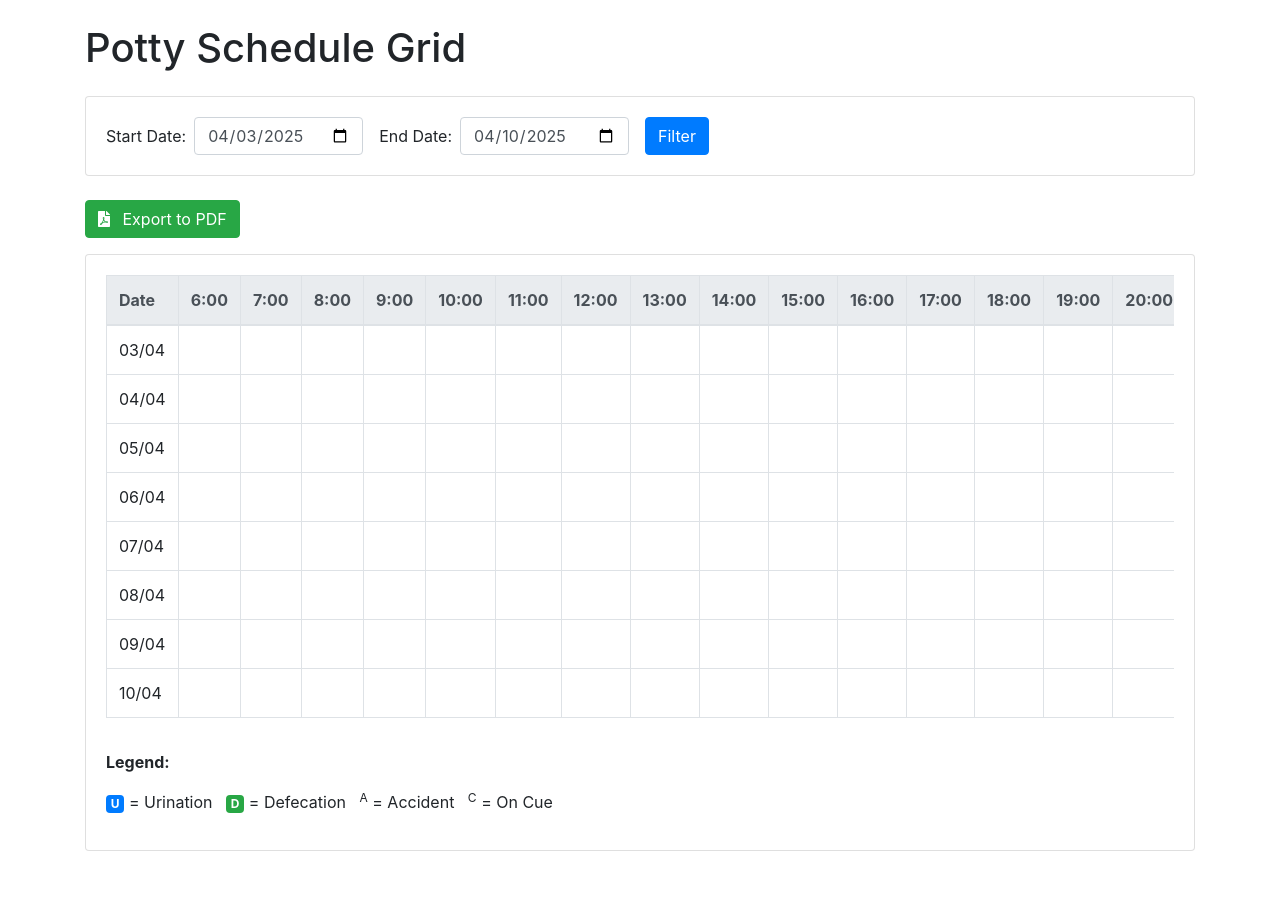
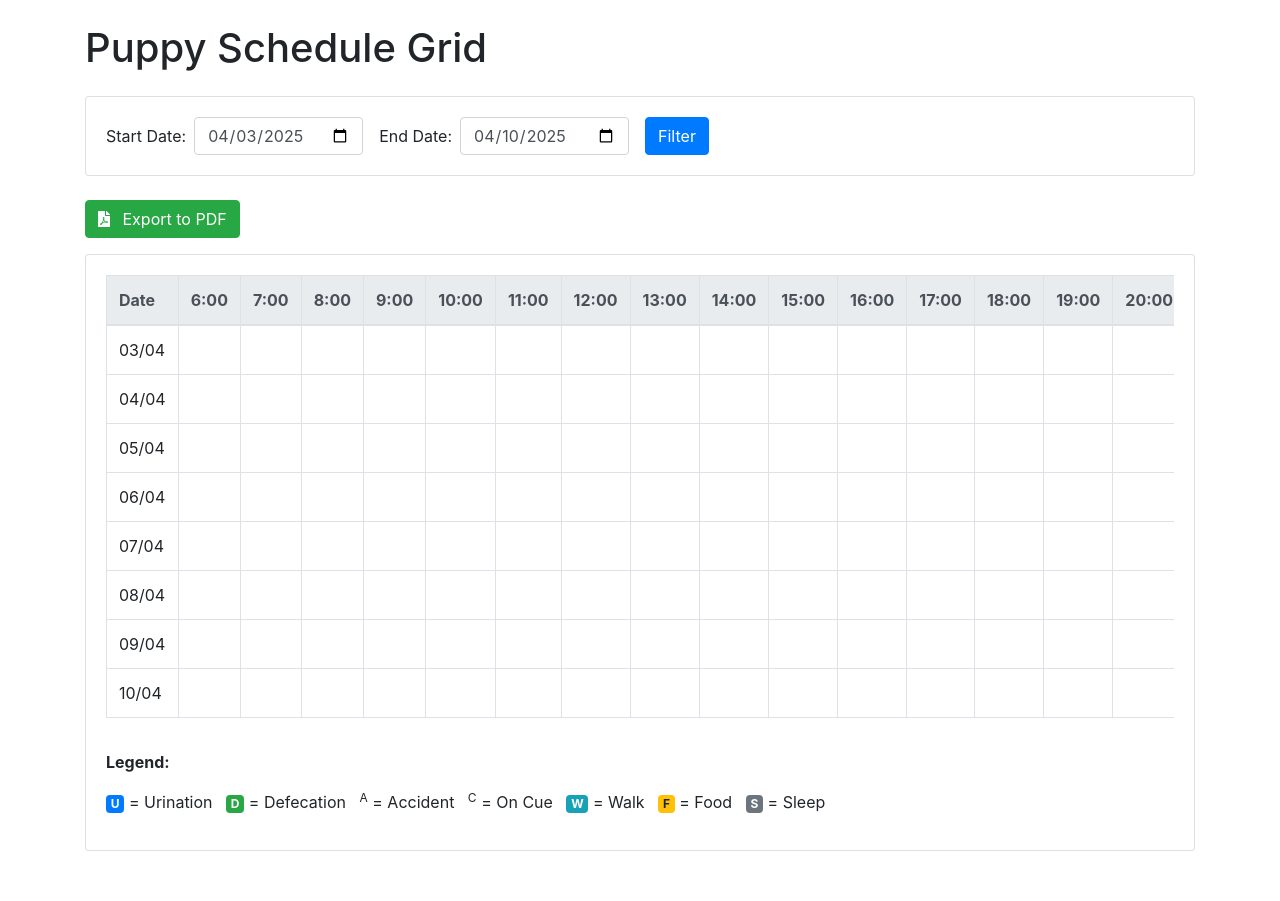
Before and after one commit to Jack-B-Hall/PuppyTracker, a Flask app: page /grid in a window 1280 px wide. Shown: the part 56-957 px from the top of the page. Run offline with Flask 3, Linux system fonts and the light colour scheme; data that the repository does not hold is empty.

Commit message:
JH - Improved Grid with more info

```diff
--- a/routes/grid_routes.py
+++ b/routes/grid_routes.py
@@ -1,9 +1,9 @@
 from flask import render_template, request, send_file
-from models import PottyEvent
+from models import PottyEvent, FoodEvent, SleepEvent, WalkEvent
 from utils.time_utils import get_local_time
 import io
 from reportlab.lib import colors
-from reportlab.lib.pagesizes import letter, landscape
+from reportlab.lib.pagesizes import letter, A4, landscape
 from reportlab.platypus import SimpleDocTemplate, Table, TableStyle, Paragraph, Spacer
 from reportlab.lib.styles import getSampleStyleSheet
 from datetime import datetime, timedelta
@@ -52,26 +52,87 @@ def register_grid_routes(app, db):
         for date in date_range:
             grid_data[date] = {h: [] for h in range(6, 23)}  # 6am to 10pm
 
-        # Fill in grid data
+        # Fill in grid data with potty events
         for event in potty_events:
             event_date = event.timestamp.date()
             event_hour = event.timestamp.hour
-
             if event_date in grid_data and 6 <= event_hour <= 22:
                 event_code = 'U' if event.event_type == 'U' else 'D'
                 if event.is_accident:
                     event_code += 'A'
                 if event.on_cue:
                     event_code += 'C'
-
                 grid_data[event_date][event_hour].append(event_code)
 
+        # Add Food events to grid
+        food_events = FoodEvent.query.filter(
+            FoodEvent.timestamp >= start_datetime,
+            FoodEvent.timestamp <= end_datetime
+        ).order_by(FoodEvent.timestamp).all()
+        for event in food_events:
+            event_date = event.timestamp.date()
+            event_hour = event.timestamp.hour
+            if event_date in grid_data and 6 <= event_hour <= 22:
+                grid_data[event_date][event_hour].append('F')
+
+        # Add Sleep events to grid
+        sleep_events = SleepEvent.query.all()
+        for event in sleep_events:
+            if not event.sleep_time:
+                continue
+            start_time = event.sleep_time
+            end_time = event.wake_time or event.sleep_time
+            if end_time < start_datetime or start_time > end_datetime:
+                continue
+            current_start = max(start_time, start_datetime)
+            current_end = min(end_time, end_datetime)
+            for date in date_range:
+                for hour in range(6, 23):
+                    slot_start = datetime.combine(date, datetime.min.time()) + timedelta(hours=hour)
+                    slot_end = slot_start + timedelta(hours=1)
+                    if current_start < slot_end and current_end > slot_start:
+                        grid_data[date][hour].append('S')
+
+        # Add Walk events to grid
+        walk_events = WalkEvent.query.all()
+        for event in walk_events:
+            start_time = event.start_time
+            end_time = event.end_time or event.start_time
+            if end_time < start_datetime or start_time > end_datetime:
+                continue
+            current_start = max(start_time, start_datetime)
+            current_end = min(end_time, end_datetime)
+            for date in date_range:
+                for hour in range(6, 23):
+                    slot_start = datetime.combine(date, datetime.min.time()) + timedelta(hours=hour)
+                    slot_end = slot_start + timedelta(hours=1)
+                    if current_start < slot_end and current_end > slot_start:
+                        grid_data[date][hour].append('W')
+
+        # Compute total sleep duration per day (minutes)
+        sleep_totals = {d: 0 for d in date_range}
+        # reuse sleep_events from earlier block
+        for event in SleepEvent.query.all():
+            if not event.sleep_time:
+                continue
+            start_time = event.sleep_time
+            end_time = event.wake_time or event.sleep_time
+            for d in date_range:
+                day_start = datetime.combine(d, datetime.min.time())
+                day_end = day_start + timedelta(days=1)
+                overlap_start = max(start_time, day_start)
+                overlap_end = min(end_time, day_end)
+                if overlap_end > overlap_start:
+                    mins = int((overlap_end - overlap_start).total_seconds() // 60)
+                    sleep_totals[d] += mins
+        # Render with sleep totals
         return render_template(
             'grid.html',
             grid_data=grid_data,
             date_range=date_range,
             start_date=start_date,
-            end_date=end_date
+            end_date=end_date,
+            sleep_totals=sleep_totals
         )
 
     @app.route('/export_grid_pdf')
@@ -106,23 +167,90 @@ def register_grid_routes(app, db):
         for date in date_range:
             grid_data[date] = {h: [] for h in range(6, 23)}  # 6am to 10pm
 
-        # Fill in grid data
+        # Fill in grid data with potty events
         for event in potty_events:
             event_date = event.timestamp.date()
             event_hour = event.timestamp.hour
-
             if event_date in grid_data and 6 <= event_hour <= 22:
                 event_code = 'U' if event.event_type == 'U' else 'D'
                 if event.is_accident:
                     event_code += 'A'
                 if event.on_cue:
                     event_code += 'C'
+                grid_data[event_date][event_hour].append(event_code)
 
-                grid_data[event_date][event_hour].append(event_code)
+        # Add Food events to grid
+        food_events = FoodEvent.query.filter(
+            FoodEvent.timestamp >= start_datetime,
+            FoodEvent.timestamp <= end_datetime
+        ).order_by(FoodEvent.timestamp).all()
+        for event in food_events:
+            event_date = event.timestamp.date()
+            event_hour = event.timestamp.hour
+            if event_date in grid_data and 6 <= event_hour <= 22:
+                grid_data[event_date][event_hour].append('F')
+
+        # Add Sleep events to grid
+        sleep_events = SleepEvent.query.all()
+        for event in sleep_events:
+            if not event.sleep_time:
+                continue
+            start_time = event.sleep_time
+            end_time = event.wake_time or event.sleep_time
+            if end_time < start_datetime or start_time > end_datetime:
+                continue
+            current_start = max(start_time, start_datetime)
+            current_end = min(end_time, end_datetime)
+            for date in date_range:
+                for hour in range(6, 23):
+                    slot_start = datetime.combine(date, datetime.min.time()) + timedelta(hours=hour)
+                    slot_end = slot_start + timedelta(hours=1)
+                    if current_start < slot_end and current_end > slot_start:
+                        grid_data[date][hour].append('S')
+
+        # Add Walk events to grid
+        walk_events = WalkEvent.query.all()
+        for event in walk_events:
+            start_time = event.start_time
+            end_time = event.end_time or event.start_time
+            if end_time < start_datetime or start_time > end_datetime:
+                continue
+            current_start = max(start_time, start_datetime)
+            current_end = min(end_time, end_datetime)
+            for date in date_range:
+                for hour in range(6, 23):
+                    slot_start = datetime.combine(date, datetime.min.time()) + timedelta(hours=hour)
+                    slot_end = slot_start + timedelta(hours=1)
+                    if current_start < slot_end and current_end > slot_start:
+                        grid_data[date][hour].append('W')
+
+        # Compute total sleep duration per day (minutes)
+        sleep_totals = {d: 0 for d in date_range}
+        for event in SleepEvent.query.all():
+            if not event.sleep_time:
+                continue
+            start_time = event.sleep_time
+            end_time = event.wake_time or event.sleep_time
+            for d in date_range:
+                day_start = datetime.combine(d, datetime.min.time())
+                day_end = day_start + timedelta(days=1)
+                overlap_start = max(start_time, day_start)
+                overlap_end = min(end_time, day_end)
+                if overlap_end > overlap_start:
+                    mins = int((overlap_end - overlap_start).total_seconds() // 60)
+                    sleep_totals[d] += mins
 
         # Create PDF
         buffer = io.BytesIO()
-        doc = SimpleDocTemplate(buffer, pagesize=landscape(letter))
+        # Use A4 landscape and tighter margins to fit content
+        doc = SimpleDocTemplate(
+            buffer,
+            pagesize=landscape(A4),
+            leftMargin=20,
+            rightMargin=20,
+            topMargin=20,
+            bottomMargin=20
+        )
         styles = getSampleStyleSheet()
 
         # Build table data
@@ -147,27 +275,41 @@ def register_grid_routes(app, db):
 
         # Style the table
         style = TableStyle([
+            # Header styling
             ('BACKGROUND', (0, 0), (-1, 0), colors.grey),
             ('TEXTCOLOR', (0, 0), (-1, 0), colors.whitesmoke),
             ('ALIGN', (0, 0), (-1, 0), 'CENTER'),
             ('FONTNAME', (0, 0), (-1, 0), 'Helvetica-Bold'),
-            ('FONTSIZE', (0, 0), (-1, 0), 12),
-            ('BOTTOMPADDING', (0, 0), (-1, 0), 12),
+            ('FONTSIZE', (0, 0), (-1, 0), 10),
+            ('BOTTOMPADDING', (0, 0), (-1, 0), 6),
+            # First column background
             ('BACKGROUND', (0, 1), (0, -1), colors.lightgrey),
+            # Grid lines
             ('GRID', (0, 0), (-1, -1), 1, colors.black),
+            # Cell alignment
             ('VALIGN', (0, 0), (-1, -1), 'MIDDLE'),
             ('ALIGN', (1, 1), (-1, -1), 'CENTER'),
+            # Body font size and padding
+            ('FONTSIZE', (0, 1), (-1, -1), 8),
+            ('LEFTPADDING', (0, 0), (-1, -1), 2),
+            ('RIGHTPADDING', (0, 0), (-1, -1), 2),
+            ('TOPPADDING', (0, 1), (-1, -1), 2),
+            ('BOTTOMPADDING', (0, 1), (-1, -1), 2),
         ])
         table.setStyle(style)
 
-        # Add legend
+        # Add legend and title
         elements = []
-        title = Paragraph(f"Potty Schedule Grid ({start_date.strftime('%d/%m/%Y')} to {end_date.strftime('%d/%m/%Y')})", styles['Title'])
+        title = Paragraph(f"Puppy Schedule Grid ({start_date.strftime('%d/%m/%Y')} to {end_date.strftime('%d/%m/%Y')})", styles['Title'])
         elements.append(title)
         elements.append(Spacer(1, 20))
         elements.append(table)
         elements.append(Spacer(1, 20))
-        legend = Paragraph("U = Urination, D = Defecation, A = Accident, C = On Cue", styles['Normal'])
+        legend_text = (
+            "U = Urination, D = Defecation, A = Accident, C = On Cue, "
+            "W = Walk, F = Food, S = Sleep"
+        )
+        legend = Paragraph(legend_text, styles['Normal'])
         elements.append(legend)
 
         # Build PDF
@@ -178,6 +320,6 @@ def register_grid_routes(app, db):
         return send_file(
             buffer,
             as_attachment=True,
-            download_name=f"potty_schedule_{start_date.strftime('%Y%m%d')}_to_{end_date.strftime('%Y%m%d')}.pdf",
+            download_name=f"schedule_grid_{start_date.strftime('%Y%m%d')}_to_{end_date.strftime('%Y%m%d')}.pdf",
             mimetype='application/pdf'
         )
--- a/templates/grid.html
+++ b/templates/grid.html
@@ -2,7 +2,7 @@
 
 {% block content %}
 <div class="container mt-4">
-  <h1 class="mb-4">Potty Schedule Grid</h1>
+  <h1 class="mb-4">Puppy Schedule Grid</h1>
 
   <!-- Date filter -->
   <div class="card mb-4">
@@ -58,6 +58,12 @@
                     {% if 'A' in code %}<sup>A</sup>{% endif %}
                     {% if 'C' in code %}<sup>C</sup>{% endif %}
                   </span>
+                {% elif code == 'W' %}
+                  <span class="badge badge-info">W</span>
+                {% elif code == 'F' %}
+                  <span class="badge badge-warning">F</span>
+                {% elif code == 'S' %}
+                  <span class="badge badge-secondary">S</span>
                 {% endif %}
               {% endfor %}
               </td>
@@ -74,7 +80,10 @@
           <span class="badge badge-primary">U</span> = Urination &nbsp;
           <span class="badge badge-success">D</span> = Defecation &nbsp;
           <sup>A</sup> = Accident &nbsp;
-          <sup>C</sup> = On Cue
+          <sup>C</sup> = On Cue &nbsp;
+          <span class="badge badge-info">W</span> = Walk &nbsp;
+          <span class="badge badge-warning">F</span> = Food &nbsp;
+          <span class="badge badge-secondary">S</span> = Sleep
         </p>
       </div>
     </div>
```
Lines whose indentation alone changed are shown as unchanged.
